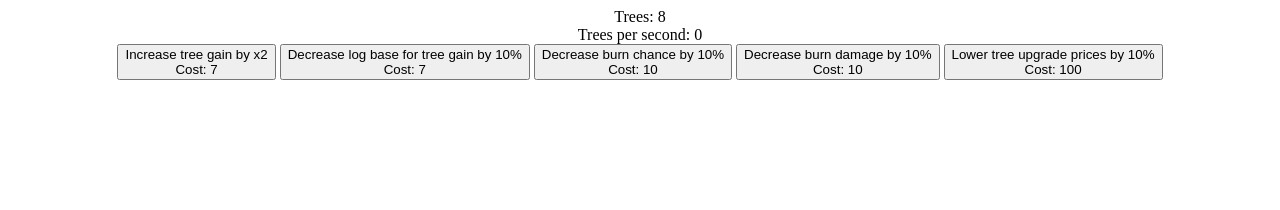
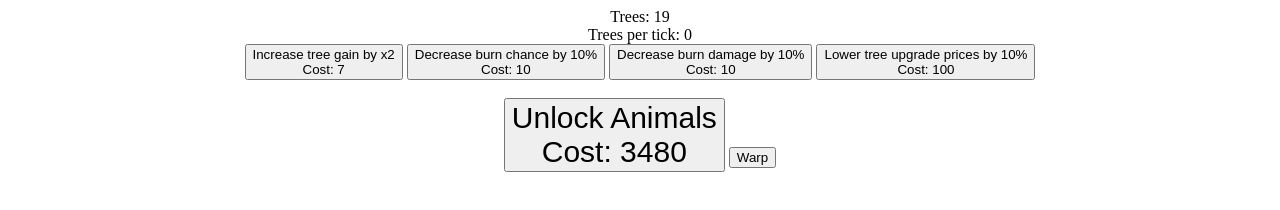
Before and after one commit to Shaddaaa/TheForest, a plain HTML site: page index.html in a window 1280 px wide. Drawn offline with Linux system fonts and the light colour scheme.

Commit message:
changed trees to burn down each tick, not only sometimes added animals

```diff
--- a/index.html
+++ b/index.html
@@ -5,20 +5,23 @@
 			<link rel="stylesheet" type="text/css" href="res/style/styles.css">
 		</head>
 		<body onload="onLoad()">
-			<script src="res/scripts/utility.js"></script>
 			<script src="res/scripts/game.js"></script>
 
-			<div id="treeDisplay"></div>
-			<div id="treesGainedPerSecond"></div>
-			<div id="treesLostPerSecond"></div>
+			<div id="trees"></div>
 			<div id="treesDifference"></div>
+			<div id="animals" style="display: none"></div>
+			<div id="animalsDifference" style="display: none"></div>
 
 			<div id="treeShop">
 				<button id="constantTreeMult" type="button" onclick="upgrade(0)"></button>
-				<button id="lowerTreeLogBase" type="button" onclick="upgrade(1)"></button>
-				<button id="lowerBurnChance" type="button" onclick="upgrade(2)"></button>
-				<button id="lowerBurnPercentage" type="button" onclick="upgrade(3)"></button>
-				<button id="lowerPrices" type="button" onclick="upgrade(4)">text</button>
+				<button id="lowerBurnChance" type="button" onclick="upgrade(1)"></button>
+				<button id="lowerBurnPercentage" type="button" onclick="upgrade(2)"></button>
+				<button id="lowerPrices" type="button" onclick="upgrade(3)"></button>
+				<button id="increaseAnimalChance" type="button" onclick="upgrade(4)" style="display: none"></button>
+				<button id="increaseAnimalMax" type="button" onclick="upgrade(5)" style="display: none"></button>
 			</div>
-		</body>
+			<BR>
+			<button id="unlockAnimals" type="button" onclick="unlockAnimals()" style="font-size: 30px">Unlock Animals <BR> Cost: 3480</button>
+			<button type="button" onclick="for(let i = 0; i < 1000; i++) {gameLoop()}">Warp</button>
+			</body>
 </html>
--- a/res/scripts/game.js
+++ b/res/scripts/game.js
@@ -5,17 +5,29 @@ let drawSpeed = 1000/TPS;
 let currentDrawSpeed = 1000/TPS;
 
 let DIVtreeDisplay;
-let DIVtreesGainerPerSecond;
-let DIVtreesLostPerSecond;
 let DIVtreeShop;
 let DIVtreesDifference;
+let DIVanimalsDisplay;
+let DIVanimalsDifference;
+let DIVtShopConstTreeMult;
+let DIVtShopLowerBurnChance;
+let DIVtShopLowerBurnPercentage;
+let DIVtShopLowerPrices;
+let DIVtShopIncreaseAnimalChance;
+let DIVtShopIncreaseAnimalMax;
 
 function onLoad() {
-	DIVtreeDisplay = document.getElementById("treeDisplay");
-	DIVtreesGainerPerSecond = document.getElementById("treesGainedPerSecond");
-	DIVtreesLostPerSecond = document.getElementById("treesLostPerSecond");
+	DIVtreeDisplay = document.getElementById("trees");
 	DIVtreeShop = document.getElementById("treeShop");
 	DIVtreesDifference = document.getElementById("treesDifference");
+	DIVanimalsDisplay = document.getElementById("animals");
+	DIVanimalsDifference = document.getElementById("animalsDifference");
+	DIVtShopConstTreeMult = document.getElementById("constantTreeMult");
+	DIVtShopLowerBurnChance = document.getElementById("lowerBurnChance");
+	DIVtShopLowerBurnPercentage = document.getElementById("lowerBurnPercentage");
+	DIVtShopLowerPrices = document.getElementById("lowerPrices");
+	DIVtShopIncreaseAnimalChance = document.getElementById("increaseAnimalChance");
+	DIVtShopIncreaseAnimalMax = document.getElementById("increaseAnimalMax");
 }
 
 
@@ -27,15 +39,20 @@ let game = {
 	newTreeGrowthBase:1024,
 	constantTreeMult:1,
 
+	animals:0,
+	animalChance:0.00,
+	constantAnimalMaxMult:1,
+
 	burnChance:1,
 	burnPercentage:0.1,
 
-	shopCosts: {
+	treeShopCosts: {
 		constantTreeMult:7,
-		lowerTreeLogBase:7,
 		lowerBurnChance:10,
 		lowerBurnPercentage:10,
-		lowerPrices:100
+		lowerPrices:100,
+		increaseAnimalChance:200,
+		constantAnimalMaxMult:200
 	}
 }
 
@@ -55,28 +72,26 @@ function gameLoop() {
 		gameLoopInterval = setInterval(gameLoop, game.updateSpeed);
 	}
 
-	game.trees += treesThisTick();
+	game.trees += getTreesThisTick();
 	if(isNaN(game.trees) || game.trees < 1)
 		game.trees = 1;
+	game.animals += getAnimalsThisTick();
 }
 
-function treesThisTick() {
-	return treeGainThisTick() - treeLossThisTick();
+function getTreeGainThisTick() {
+	return (getOptimisedTreeBaseLog(game.trees, game.treeGrowthBase)+0.5) * game.constantTreeMult + (game.animals+1);
 }
 
-function treeLossThisTick() {
-	var loss = 0;
-	if(game.burnChance>Math.random())
-		loss = game.trees*game.burnPercentage;
-	return loss;
+function getTreesThisTick() {
+	return getTreeGainThisTick() - game.burnChance * game.burnPercentage * game.trees;
 }
 
-function treeGainThisTick() {
-	return (getOptimisedTreeBaseLog(game.trees, game.treeGrowthBase)+0.5) * game.constantTreeMult;
-}
-
-function averageTreesPerTick() {
-	return treeGainThisTick() - game.burnChance * game.burnPercentage * game.trees;
+function getAnimalsThisTick() {
+	if(game.animalChance >= Math.random()) {
+		return 0.01 * (Math.log10(game.trees)*game.constantAnimalMaxMult-game.animals);
+	} else {
+		return 0;
+	}
 }
 
 function draw() {
@@ -85,62 +100,83 @@ function draw() {
 		game.currentDrawSpeed = game.drawSpeed;
 		drawInterval = setInterval(draw, game.drawSpeed);
 	}
-	DIVtreeDisplay.innerHTML = "Trees: " + Math.round(game.trees);
-	DIVtreesDifference.innerHTML = "Trees per second: " + Math.round(averageTreesPerTick()*100*TPS)/100;
+	DIVtreeDisplay.innerHTML = "Trees: " + Math.floor(game.trees);
+	DIVtreesDifference.innerHTML = "Trees per tick: " + Math.floor(getTreesThisTick()*100)/100;
+
+	DIVanimalsDisplay.innerHTML = "Animals: " + Math.floor(game.animals) + " of " + Math.floor(Math.log10(game.trees)*game.constantAnimalMaxMult);
 
 	drawShop();
 }
 
 function drawShop() {
-	document.getElementById("constantTreeMult").innerHTML="Increase tree gain by x2" +"<br>"+ "Cost: " + Math.round(game.shopCosts.constantTreeMult);
-	document.getElementById("lowerTreeLogBase").innerHTML="Decrease log base for tree gain by 10%" +"<br>"+ "Cost: " + Math.round(game.shopCosts.lowerTreeLogBase);
-	document.getElementById("lowerBurnChance").innerHTML="Decrease burn chance by 10%" +"<br>"+ "Cost: " + Math.round(game.shopCosts.lowerBurnChance);
-	document.getElementById("lowerBurnPercentage").innerHTML="Decrease burn damage by 10%" +"<br>"+ "Cost: " + Math.round(game.shopCosts.lowerBurnPercentage);
-	document.getElementById("lowerPrices").innerHTML="Lower tree upgrade prices by 10%" +"<br>"+ "Cost: " + Math.round(game.shopCosts.lowerPrices);
+	DIVtShopConstTreeMult.innerHTML="Increase tree gain by x2 <br> Cost: " + Math.ceil(game.treeShopCosts.constantTreeMult);
+	DIVtShopLowerBurnChance.innerHTML="Decrease burn chance by 10% <br> Cost: " + Math.ceil(game.treeShopCosts.lowerBurnChance);
+	DIVtShopLowerBurnPercentage.innerHTML="Decrease burn damage by 10% <br> Cost: " + Math.ceil(game.treeShopCosts.lowerBurnPercentage);
+	DIVtShopLowerPrices.innerHTML="Lower tree upgrade prices by 10% <br> Cost: " + Math.ceil(game.treeShopCosts.lowerPrices);
+	DIVtShopIncreaseAnimalChance.innerHTML="Increase chance to gain more animals by +1% <br> Cost: " + Math.ceil(game.treeShopCosts.increaseAnimalChance);
+	DIVtShopIncreaseAnimalMax.innerHTML="Increase max animals multiplier by 1 <br> Cost: " + Math.ceil(game.treeShopCosts.constantAnimalMaxMult);
+}
+
+function unlockAnimals() {
+	if(game.trees >= 3480) {
+		game.trees -=3480;
+		game.animalChance = 0.01;
+		game.animals = 1;
+		DIVanimalsDisplay.style.display = "inherit";
+		DIVanimalsDifference.style.display = "inherit";
+		DIVtShopIncreaseAnimalChance.style.display = "inherit";
+		DIVtShopIncreaseAnimalMax.style.display = "inherit";
+		document.getElementById("unlockAnimals").style.display = "none"
+	}
 }
 
 function upgrade(id) {
 	switch(id) {
 		case 0:
-			if(game.shopCosts.constantTreeMult <= game.trees) {
+			if(game.treeShopCosts.constantTreeMult <= game.trees) {
 				game.constantTreeMult *= 2;
-				game.shopCosts.constantTreeMult *=5;
-				game.trees -= game.shopCosts.constantTreeMult;
+				game.trees -= game.treeShopCosts.constantTreeMult;
+				game.treeShopCosts.constantTreeMult *=5;
 			}
 			break;
 		case 1:
-			if(game.shopCosts.lowerTreeLogBase <= game.trees) {
-				game.newTreeGrowthBase *= 0.9;
-				game.shopCosts.lowerTreeLogBase *=2;
-				game.trees -= game.shopCosts.lowerTreeLogBase;
+			if(game.treeShopCosts.lowerBurnChance <= game.trees) {
+				game.burnChance *= 0.9;
+				game.trees -= game.treeShopCosts.lowerBurnChance;
+				game.treeShopCosts.lowerBurnChance *=1.5;
 			}
 			break;
 		case 2:
-			if(game.shopCosts.lowerBurnChance <= game.trees) {
-				game.burnChance *= 0.9;
-				game.shopCosts.lowerBurnChance *=1.5;
-				game.trees -= game.shopCosts.lowerBurnChance;
+			if(game.treeShopCosts.lowerBurnPercentage <= game.trees) {
+				game.burnPercentage *= 0.9;
+				game.trees -= game.treeShopCosts.lowerBurnPercentage;
+				game.treeShopCosts.lowerBurnPercentage *= 2;
 			}
 			break;
 		case 3:
-			if(game.shopCosts.lowerBurnPercentage <= game.trees) {
-				game.burnPercentage *= 0.9;
-				game.shopCosts.lowerBurnPercentage *= 2;
-				game.trees -= game.shopCosts.lowerBurnPercentage;
+			if(game.treeShopCosts.lowerPrices <= game.trees) {
+				game.trees -= game.treeShopCosts.lowerPrices;
+				for (var key in game.treeShopCosts) {
+   		 			if (game.treeShopCosts.hasOwnProperty(key)) {
+        				game.treeShopCosts[key] *= 0.9;
+    				}
+				}
+				game.treeShopCosts.lowerPrices *= 1/0.9 * 10;
 			}
 			break;
 		case 4:
-			if(game.shopCosts.lowerPrices <= game.trees) {
-				game.trees -= game.shopCosts.lowerPrices;
-				for (var key in game.shopCosts) {
-   		 			if (game.shopCosts.hasOwnProperty(key)) {
-        				game.shopCosts[key] *= 0.9;
-        				console.log(key);
-    				}
-				}
-				game.shopCosts.lowerPrices *= 1/0.9 * 10;
+			if(game.treeShopCosts.increaseAnimalChance <= game.trees && game.animalChance < 1) {
+				game.animalChance += 0.01;
+				game.trees -= game.treeShopCosts.increaseAnimalChance;
+				game.treeShopCosts.increaseAnimalChance *= 2;
 			}
-			console.log("f");
+			break;
+		case 5:
+			if(game.treeShopCosts.constantAnimalMaxMult <= game.trees) {
+				game.constantAnimalMaxMult += 1;
+				game.trees -= game.treeShopCosts.constantAnimalMaxMult;
+				game.treeShopCosts.constantAnimalMaxMult *= 5;
+			}
 			break;
 		default:
 			console.log("Error. There is no upgrade with the id: " + id);
--- a/res/scripts/utility.js
+++ /dev/null
@@ -1,3 +0,0 @@
-function getBaseLog(x, y) {
-    return Math.log(x) / Math.log(y);
-}
```
Also changed, not shown: idea.txt.
